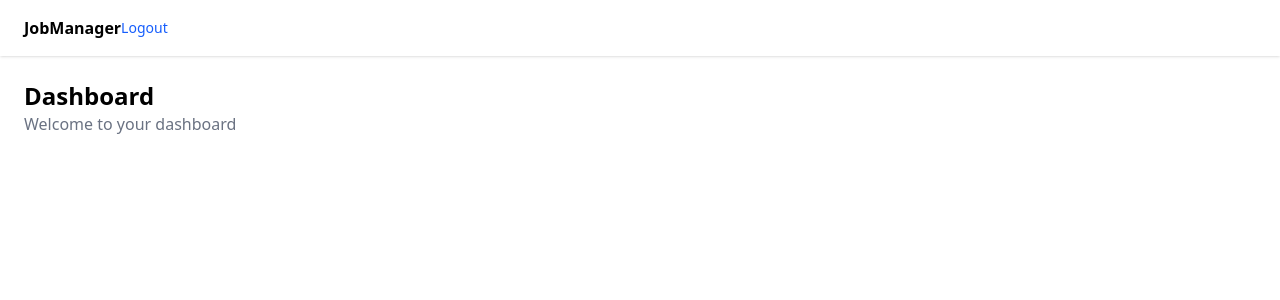
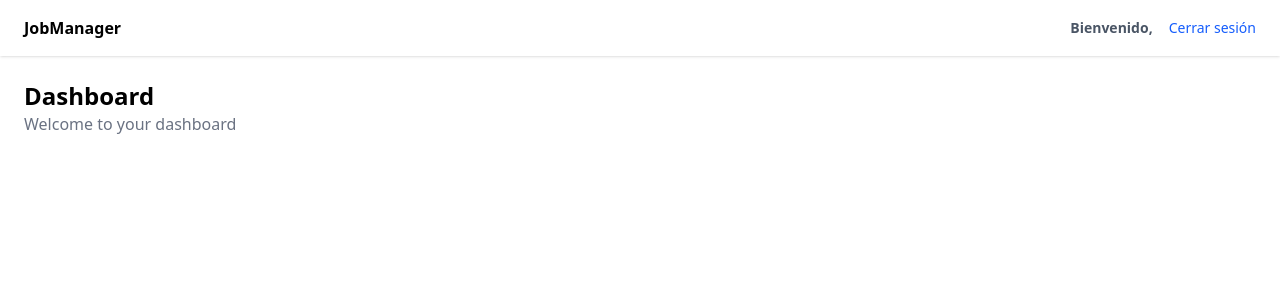
Before and after one commit to esewho/jobManager-Front, a React (Vite) app: page / in a window 1280 px wide. Shown: the top 300 px of the page. Built offline with nearby package versions, Linux system fonts and the light colour scheme.

Commit message:
feat: add Navbar component and integrate with authentication context

```diff
--- /dev/null
+++ b/src/components/Nabvar.tsx
@@ -0,0 +1,27 @@
+import { useAuth } from "../context/authContext"
+
+export default function Navbar() {
+	const { user, logout } = useAuth()
+	return (
+		<nav className="h-14 bg-white shadow px-6 flex items-center justify-between">
+			<h1 className="font-semibold">JobManager</h1>
+			<div className="flex items-center gap-4">
+				{user?.role === "ADMIN" && (
+					<span className="text-sm text-gray-600 font-bold">ADMIN</span>
+				)}
+				{user?.role === "EMPLOYEE" && (
+					<span className="text-sm text-gray-600 font-bold">EMPLOYEE</span>
+				)}
+				<span className="text-sm text-gray-600 font-bold">
+					Bienvenido, {user?.username}
+				</span>
+				<button
+					onClick={logout}
+					className="text-sm text-blue-600 hover:underline cursor-pointer"
+				>
+					Cerrar sesión
+				</button>
+			</div>
+		</nav>
+	)
+}
--- a/src/context/authContext.tsx
+++ b/src/context/authContext.tsx
@@ -65,7 +65,7 @@ export function AuthProvider({ children }: { children: React.ReactNode }) {
 	const logOutAction = () => {
 		localStorage.removeItem("accessToken")
 		setUser(null)
-		navigate("/login")
+		navigate("/auth/login")
 	}
 
 	return (
--- a/src/layouts/AppLayout.tsx
+++ b/src/layouts/AppLayout.tsx
@@ -1,19 +1,12 @@
+import Navbar from "../components/Nabvar"
+
 type props = {
 	children: React.ReactNode
 }
 export default function AppLayout({ children }: props) {
-	const accessToken = localStorage.getItem("accessToken")
 	return (
 		<div className="min-h-screen bg-gray-1000">
-			<header className="h-14 bg-white shadow px-6 flex items-center space-around">
-				<h1 className="font-semibold">JobManager</h1>
-				<button
-					onClick={() => localStorage.removeItem("accessToken")}
-					className="text-sm text-blue-600 hover:underline"
-				>
-					<a href="/auth/login">Logout</a>
-				</button>
-			</header>
+			<Navbar />
 			<main className="p-6">{children}</main>
 		</div>
 	)
```
